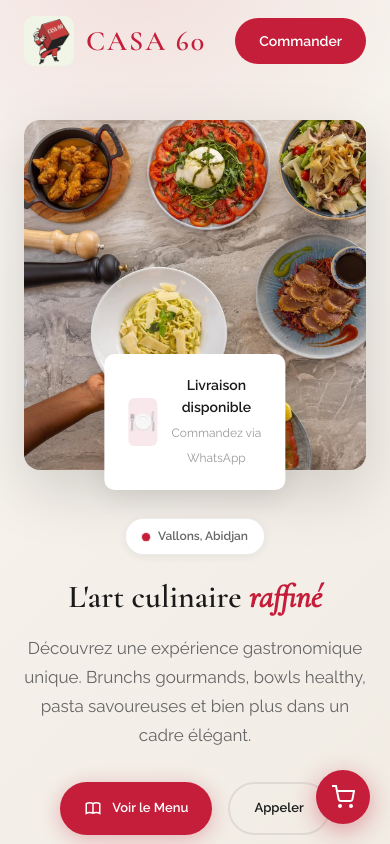
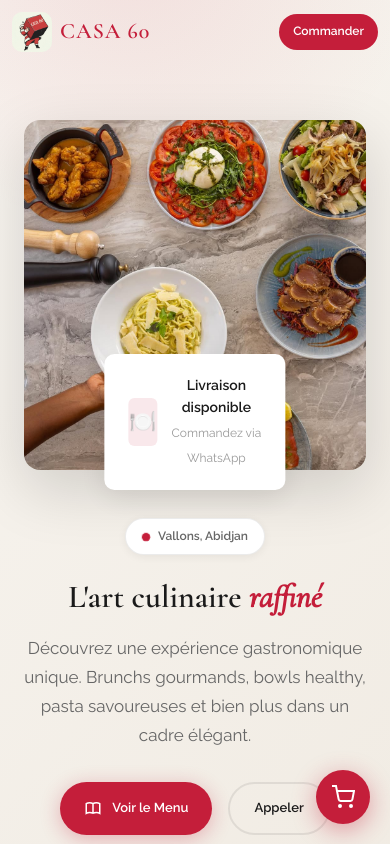
Before and after one commit to WattsoroProsperous/casa60.com, a website: page index.html in a window 390 px wide. Shown: the top 844 px of the page. Drawn offline with nearby package versions, Linux system fonts and the light colour scheme.

Commit message:
casa60 3

```diff
--- a/index.html
+++ b/index.html
@@ -76,12 +76,13 @@
       align-items: center;
       justify-content: space-between;
     }
-    .brand { display: flex; align-items: center; gap: 12px; }
+    .brand { display: flex; align-items: center; gap: 12px; flex-shrink: 0; }
     .brand-logo {
       width: 50px;
       height: 50px;
       border-radius: var(--radius-sm);
       object-fit: cover;
+      flex-shrink: 0;
     }
     .brand-name {
       font-family: 'Cormorant Garamond', serif;
@@ -89,6 +90,7 @@
       font-weight: 600;
       color: var(--primary);
       letter-spacing: 2px;
+      white-space: nowrap;
     }
     .nav-links { display: flex; align-items: center; gap: 8px; }
     .nav-links a {
@@ -990,7 +992,12 @@
       .contact-grid { grid-template-columns: 1fr; }
     }
     @media (max-width: 768px) {
+      .nav { padding: 0 16px; }
       .nav-links a:not(.nav-cta) { display: none; }
+      .nav-cta { padding: 10px 18px !important; font-size: 13px !important; }
+      .brand-logo { width: 44px; height: 44px; }
+      .brand-name { font-size: 24px; letter-spacing: 1px; }
+      .brand { gap: 10px; }
       .hero-img { height: 350px; }
       section { padding: 70px 20px; }
       .gallery { grid-template-columns: 1fr 1fr; grid-template-rows: repeat(4, 140px); }
@@ -998,12 +1005,24 @@
       .menu-card { padding: 24px; }
     }
     @media (max-width: 480px) {
+      .nav { padding: 0 12px; }
+      .nav-inner { padding: 12px 0; }
+      .brand-logo { width: 40px; height: 40px; }
+      .brand-name { font-size: 22px; }
+      .brand { gap: 8px; }
+      .nav-cta { padding: 8px 14px !important; font-size: 12px !important; }
       .hero-title { font-size: 32px; }
       .hero-info { flex-direction: column; gap: 16px; }
       .menu-tabs { gap: 6px; }
       .menu-tab { padding: 10px 16px; font-size: 12px; }
       .btn { padding: 14px 24px; font-size: 13px; }
       .cart-fab { bottom: 20px; right: 20px; width: 54px; height: 54px; }
+    }
+    @media (max-width: 360px) {
+      .brand-name { font-size: 20px; letter-spacing: 0.5px; }
+      .brand-logo { width: 36px; height: 36px; }
+      .brand { gap: 6px; }
+      .nav-cta { padding: 8px 12px !important; }
     }
   </style>
 </head>
```
